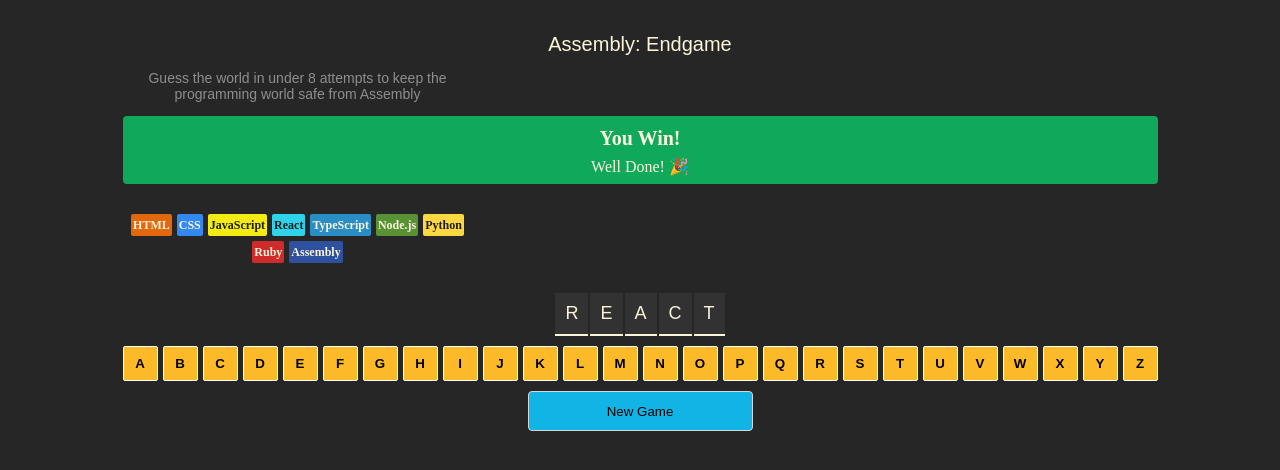
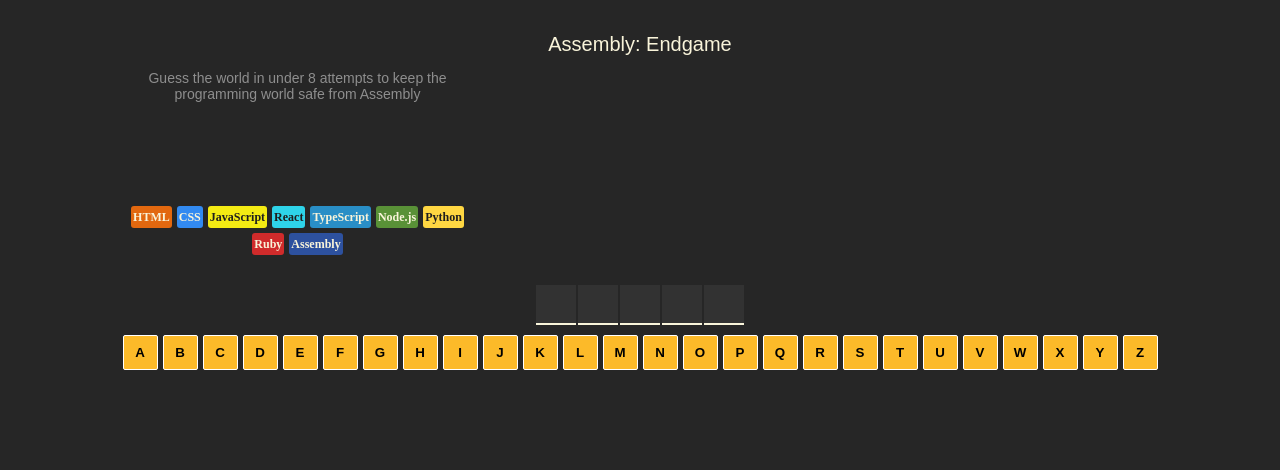
Before and after one commit to ashishsah91/Assembly-Game, a React (Vite) app: page / in a window 1280 px wide. Shown: the top 470 px of the page. Built offline with nearby package versions, Linux system fonts and the light colour scheme.

Commit message:
add game won or lose functionality

```diff
--- a/src/App.tsx
+++ b/src/App.tsx
@@ -14,6 +14,15 @@
 
   const alphabet: string = "abcdefghijklmnopqrstuvwxyz"
 
+  const wrongGuessCount = guessedLetters.reduce((acc, currentValue) =>
+    acc = (!currentWord.includes(currentValue)) ? acc + 1 : acc, 0)
+
+  const isGameWon = currentWord.split("").every((word) => guessedLetters.includes(word));
+  const isGameLost = (wrongGuessCount === languages.length - 1) ? true : false;
+  const isGameOver = isGameWon || isGameLost;
+
+  console.log("Wrong Guess Count " + wrongGuessCount);
+
   const keyboardEle = alphabet.split("")
     .map((letter: string) =>
       <button key={letter}
@@ -23,14 +32,16 @@
         onClick={() => onClickKey(letter)}>{letter}</button>
     )
 
-  const wordEle = currentWord.split("").map((word, index) => <span className="letter-chip" key={index}>{word}</span>)
+  const wordEle = currentWord.split("")
+    .map((word, index) =>
+      <span className="letter-chip" key={index}>{guessedLetters.includes(word) ? word : ''}</span>)
 
-  const languageElem = languages.map((lang) => {
+  const languageElem = languages.map((lang, index) => {
     const styles = {
       backgroundColor: lang.backgroundColor,
       color: lang.color
     }
-    return (<span style={styles} key={lang.name} className="lang-chip">
+    return (<span style={styles} key={lang.name} className={clsx("lang-chip", wrongGuessCount >= index + 1 && 'lost')}>
       {lang.name}
     </span>)
   })
@@ -46,15 +57,30 @@
     )
   }
 
+  const gameStatusClass = clsx('game-status', {
+    won: isGameWon,
+    lost: isGameLost
+  })
+
   return (
     <main>
       <header>
         <h1>Assembly: Endgame</h1>
         <p>Guess the world in under 8 attempts to keep the programming world safe from Assembly</p>
       </header>
-      <section className="game-status">
-        <h2>You Win!</h2>
-        <p>Well Done! 🎉</p>
+
+      <section className={gameStatusClass}>
+        {
+          (isGameOver) ?
+            (isGameWon) ?
+              <>
+                <h2>You Win!</h2>
+                <p>Well Done! 🎉</p>
+              </> : <>
+                <h2>Game Over!</h2>
+                <p>You lose! Better start learning Assembly 😔</p>
+              </> : null
+        }
       </section>
 
       <section className="lang-container">
@@ -69,7 +95,7 @@
         {keyboardEle}
       </section>
 
-      <button className="new-game">New Game</button>
+      {isGameOver && <button className="new-game">New Game</button>}
 
     </main>
   )
--- a/src/index.css
+++ b/src/index.css
@@ -31,16 +31,21 @@
 
 
 section.game-status {
-  background: #10A95B;
   border-radius: 4px;
-  text-align: center;
-  padding: 6px 0px;
   color: #F9F4DA;
   display: flex;
   flex-direction: column;
   font-weight: 500;
-  font-family: Hanken Grotesk;
   align-items: center;
+  min-height: 60px;
+}
+
+section.game-status.won {
+  background-color: #10A95B;
+}
+
+section.game-status.lost {
+  background-color: #BA2A2A;
 }
 
 section.game-status>h2 {
@@ -63,7 +68,7 @@
 }
 
 .lang-chip {
-  border-radius: 2px;
+  border-radius: 3px;
   font-family: Hanken Grotesk;
   font-weight: 700;
   font-style: Bold;
@@ -71,8 +76,24 @@
   line-height: 100%;
   letter-spacing: 0%;
   padding: 5px 2px;
+  position: relative;
 
 }
+
+.lang-chip.lost::before {
+  content: "💀";
+  position: absolute;
+  display: flex;
+  align-items: center;
+  justify-content: center;
+  height: 100%;
+  width: 100%;
+  font-size: 0.85rem;
+  top: 0;
+  left: 0;
+  background-color: rgba(0, 0, 0, 0.7);
+}
+
 
 section.word-container {
   display: flex;
@@ -87,9 +108,12 @@
   font-size: 18px;
   font-style: bold;
   text-transform: uppercase;
-  padding: 10px;
+  height: 40px;
+  width: 40px;
+  display: flex;
+  justify-content: center;
+  align-items: center;
   border-bottom: 2px solid #F9F4DA;
-
 }
 
 
@@ -114,13 +138,13 @@
   font-weight: 600;
 }
 
-.correct-key{
-   background-color: #10A95B;
+.correct-key {
+  background-color: #10A95B;
 }
 
-.wrong-key{
-   background-color: #EC5D49;
-;
+.wrong-key {
+  background-color: #EC5D49;
+  ;
 }
 
 button.new-game {
```
